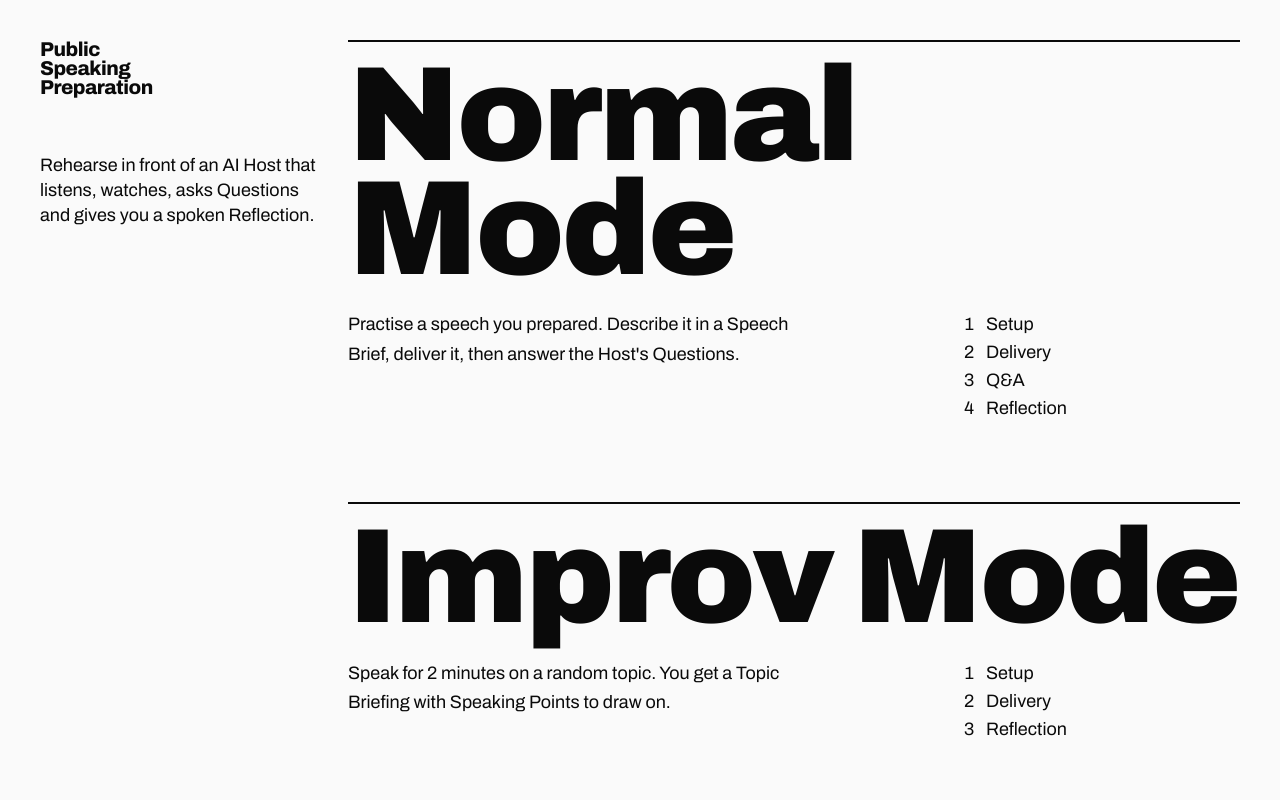
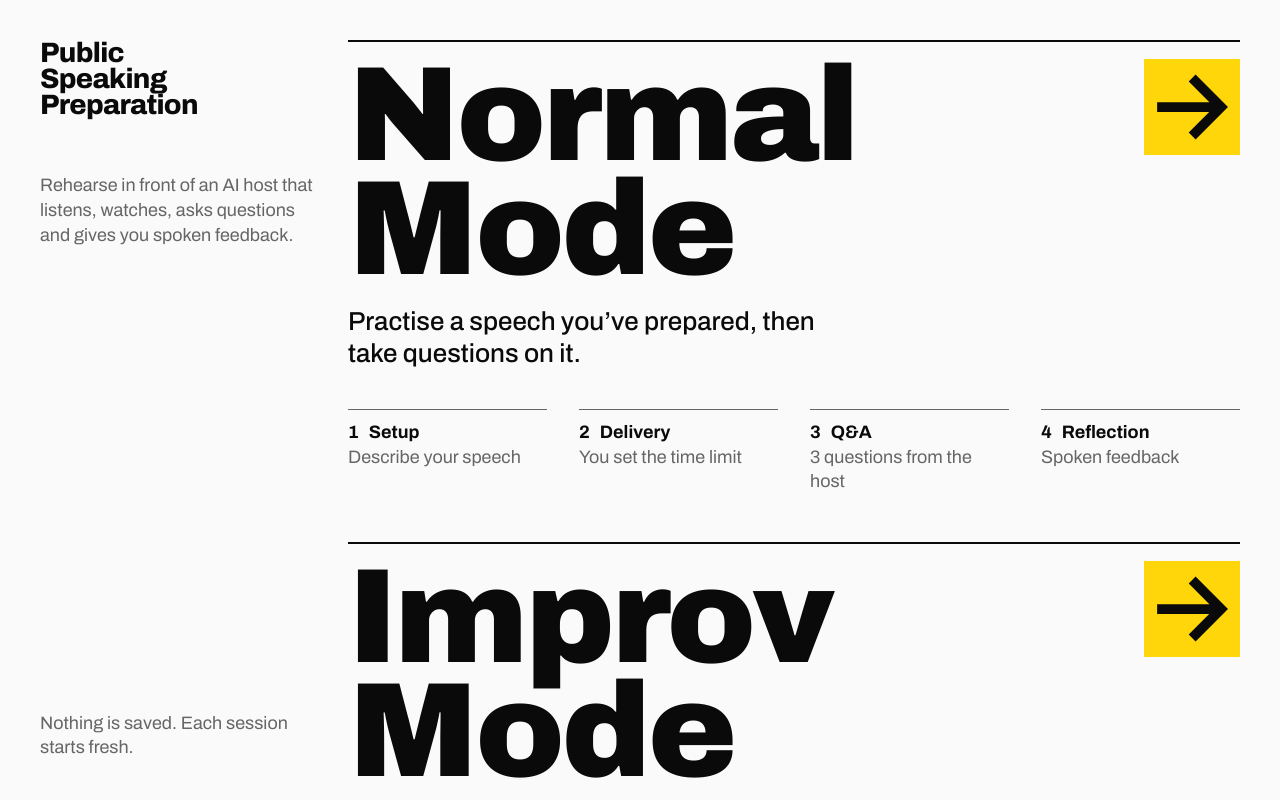
Before and after one commit to kaiyoig/public-speaking-preparation, a Next.js app: page / in a window 1280 px wide. Shown: the top 800 px of the page. Built offline with nearby package versions, Linux system fonts and the light colour scheme.

Commit message:
Rebuild Home around a shared Phase track and whole-entry links

```diff
--- a/app/page.tsx
+++ b/app/page.tsx
@@ -1,59 +1,127 @@
 import Link from "next/link";
 import { Shell } from "@/components/Shell";
+import { IMPROV_TIME_LIMIT_SECONDS, QUESTION_COUNT } from "@/domain/config";
 
-const MODES = [
+/**
+ * Both Modes are laid out on the same four Phase columns, so what sets them
+ * apart reads straight across: Improv Mode's Q&A column is simply empty.
+ */
+const PHASE_COLUMNS = ["Setup", "Delivery", "Q&A", "Reflection"] as const;
+
+type PhaseName = (typeof PHASE_COLUMNS)[number];
+
+interface Mode {
+  href: string;
+  title: string;
+  description: string;
+  /** What each Phase involves in this Mode. A Phase left out is one the Mode skips. */
+  phases: Partial<Record<PhaseName, string>>;
+}
+
+const MODES: Mode[] = [
   {
     href: "/normal",
     title: "Normal Mode",
-    description:
-      "Practise a speech you prepared. Describe it in a Speech Brief, deliver it, then answer the Host's Questions.",
-    phases: ["Setup", "Delivery", "Q&A", "Reflection"],
+    description: "Practise a speech you’ve prepared, then take questions on it.",
+    phases: {
+      Setup: "Describe your speech",
+      Delivery: "You set the time limit",
+      "Q&A": `${QUESTION_COUNT} questions from the host`,
+      Reflection: "Spoken feedback",
+    },
   },
   {
     href: "/improv",
     title: "Improv Mode",
-    description:
-      "Speak for 2 minutes on a random topic. You get a Topic Briefing with Speaking Points to draw on.",
-    phases: ["Setup", "Delivery", "Reflection"],
+    description: "Speak off the cuff on a random topic, with a few facts to draw on.",
+    phases: {
+      Setup: "Get a random topic",
+      Delivery: `${IMPROV_TIME_LIMIT_SECONDS / 60} minutes`,
+      Reflection: "Spoken feedback",
+    },
   },
-] as const;
+];
 
 export default function Home() {
   return (
     <Shell
       rail={
-        <p className="max-w-xs text-lg leading-snug">
-          Rehearse in front of an AI Host that listens, watches, asks Questions and gives you a spoken Reflection.
-        </p>
+        <div className="flex max-w-xs flex-col gap-6 text-lg leading-snug text-mute lg:grow">
+          <p>Rehearse in front of an AI host that listens, watches, asks questions and gives you spoken feedback.</p>
+          <p className="lg:mt-auto">Nothing is saved. Each session starts fresh.</p>
+        </div>
       }
     >
       <h1 className="sr-only">Public Speaking Preparation</h1>
-      <nav aria-label="Modes">
-        <ul>
+      <nav aria-label="Modes" className="flex grow flex-col">
+        <ul className="grid grow auto-rows-fr">
           {MODES.map((mode) => (
-            <li
-              key={mode.href}
-              className="grid gap-x-8 gap-y-6 border-t-2 border-ink pt-4 pb-14 lg:grid-cols-9 lg:pb-20"
-            >
-              <Link
-                href={mode.href}
-                className="col-span-full text-[clamp(3.5rem,10.5vw,10rem)] font-black leading-[0.85] tracking-[-0.025em] font-stretch-condensed decoration-[0.07em] underline-offset-[0.1em] hover:underline"
-              >
-                {mode.title}
-              </Link>
-              <p className="max-w-[52ch] text-lg leading-relaxed lg:col-span-5">{mode.description}</p>
-              <ol aria-label={`${mode.title} Phases`} className="text-lg lg:col-span-3 lg:col-start-7">
-                {mode.phases.map((phase, index) => (
-                  <li key={phase} className="flex items-baseline gap-2.5">
-                    <span className="w-3 tabular-nums">{index + 1}</span>
-                    <span>{phase}</span>
-                  </li>
-                ))}
-              </ol>
-            </li>
+            <ModeEntry key={mode.href} mode={mode} />
           ))}
         </ul>
       </nav>
     </Shell>
   );
 }
+
+/** One Mode. The whole entry is the link; the highlighted arrow says so before any hover. */
+function ModeEntry({ mode }: { mode: Mode }) {
+  const included = PHASE_COLUMNS.filter((phase) => mode.phases[phase]);
+
+  return (
+    <li className="group relative flex flex-col border-t-2 border-ink pt-4 pb-10 outline-offset-4 outline-ink has-[a:focus-visible]:outline-2 lg:pb-12">
+      <div className="flex items-start justify-between gap-6">
+        <h2 className="text-[clamp(3.5rem,min(10.5vw,19vh),10rem)] font-black leading-[0.85] tracking-[-0.025em] font-stretch-condensed">
+          <Link href={mode.href} className="outline-none after:absolute after:inset-0 after:z-10">
+            {mode.title}
+          </Link>
+        </h2>
+        <Arrow />
+      </div>
+
+      <p className="mt-5 max-w-[34ch] text-2xl leading-[1.2] font-medium sm:text-[1.625rem]">{mode.description}</p>
+
+      <ol
+        aria-label={`${mode.title} Phases`}
+        className="mt-auto grid grid-cols-2 gap-x-6 gap-y-5 pt-10 sm:grid-cols-4 lg:gap-x-8"
+      >
+        {PHASE_COLUMNS.map((phase) => {
+          const detail = mode.phases[phase];
+          if (!detail) {
+            // Hold the column open so the Phases after it stay aligned with the other Mode.
+            return <li key={phase} aria-hidden="true" className="hidden sm:block" />;
+          }
+          return (
+            <li key={phase} className="border-t border-mute pt-2.5 text-lg leading-snug">
+              <p className="flex items-baseline gap-2.5 font-bold">
+                <span className="tabular-nums">{included.indexOf(phase) + 1}</span>
+                <span>{phase}</span>
+              </p>
+              <p className="text-mute">{detail}</p>
+            </li>
+          );
+        })}
+      </ol>
+    </li>
+  );
+}
+
+/** Drawn rather than typed so its stroke can match the headline's weight. */
+function Arrow() {
+  return (
+    <svg
+      aria-hidden="true"
+      viewBox="0 0 24 24"
+      fill="none"
+      stroke="currentColor"
+      strokeWidth="3.25"
+      strokeLinecap="square"
+      className="pointer-events-none mt-[0.06em] size-[clamp(2.75rem,min(7.5vw,13.5vh),7rem)] shrink-0 overflow-visible bg-highlight p-[0.4rem] text-on-highlight sm:p-3"
+    >
+      <path
+        d="M2 12h18M13.2 3.5l8.5 8.5-8.5 8.5"
+        className="group-hover:translate-x-[1.5px] motion-safe:transition-transform motion-safe:duration-150"
+      />
+    </svg>
+  );
+}
--- a/components/Shell.tsx
+++ b/components/Shell.tsx
@@ -9,7 +9,7 @@ interface ShellProps {
   children: ReactNode;
 }
 
-const WORDMARK_CLASS = "block text-xl font-extrabold leading-[0.95] tracking-tight font-stretch-condensed";
+const WORDMARK_CLASS = "block text-[1.75rem] font-extrabold leading-[0.92] tracking-tight font-stretch-condensed";
 
 /**
  * The page grid: a 3-column rail and a 9-column content field on large screens,
@@ -38,7 +38,7 @@ export function Shell({ rail, wordmarkLinksHome = true, children }: ShellProps)
         )}
         {rail}
       </header>
-      <main className="col-span-4 py-8 lg:col-span-9 lg:py-10">{children}</main>
+      <main className="col-span-4 flex flex-col py-8 lg:col-span-9 lg:py-10">{children}</main>
     </div>
   );
 }
```
